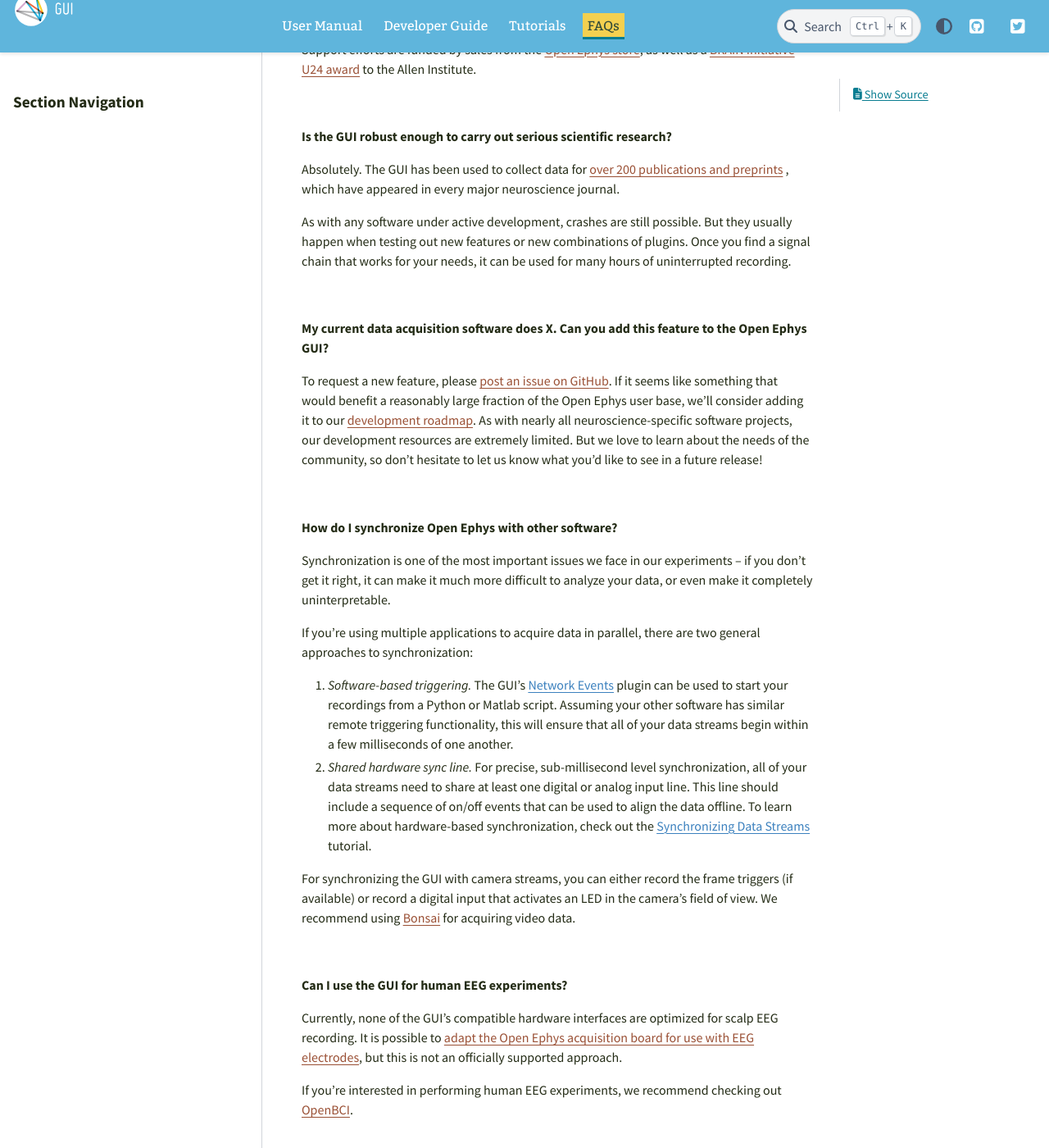
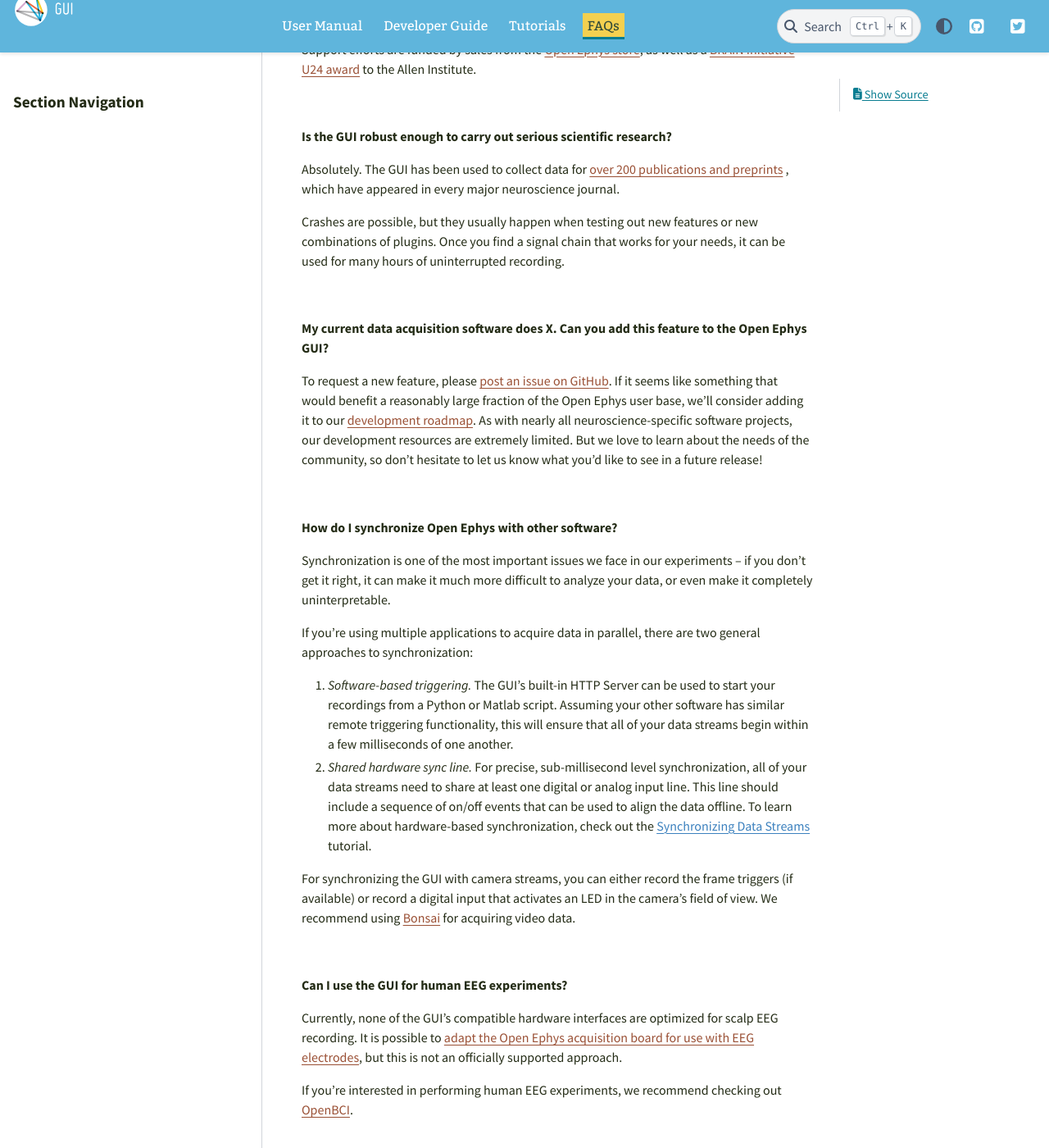
Before and after one commit to open-ephys/gui-docs, a Sphinx documentation site: the page built from source/FAQ/index.rst, in a window 1280 px wide and 1400 px high, scrolled down 463 px. Shown: the whole window at 82% size. Built offline with Sphinx 7.4.7 and the PyData theme 0.15.4, drawn with Linux system fonts in a browser that asks for light colours.

Commit message:
Update FAQs

```diff
--- a/source/FAQ/index.rst
+++ b/source/FAQ/index.rst
@@ -18,7 +18,7 @@
 
 Absolutely. The GUI has been used to collect data for `over 200 publications and preprints <https://open-ephys.org/publications>`__ , which have appeared in every major neuroscience journal.
 
-As with any software under active development, crashes are still possible. But they usually happen when testing out new features or new combinations of plugins. Once you find a signal chain that works for your needs, it can be used for many hours of uninterrupted recording.
+Crashes are possible, but they usually happen when testing out new features or new combinations of plugins. Once you find a signal chain that works for your needs, it can be used for many hours of uninterrupted recording.
 
 |
 
@@ -34,7 +34,7 @@
 
 If you're using multiple applications to acquire data in parallel, there are two general approaches to synchronization:
 
-(1) *Software-based triggering.* The GUI's :ref:`networkevents` plugin can be used to start your recordings from a Python or Matlab script. Assuming your other software has similar remote triggering functionality, this will ensure that all of your data streams begin within a few milliseconds of one another.
+(1) *Software-based triggering.* The GUI's built-in HTTP Server can be used to start your recordings from a Python or Matlab script. Assuming your other software has similar remote triggering functionality, this will ensure that all of your data streams begin within a few milliseconds of one another.
 
 (2) *Shared hardware sync line.* For precise, sub-millisecond level synchronization, all of your data streams need to share at least one digital or analog input line. This line should include a sequence of on/off events that can be used to align the data offline. To learn more about hardware-based synchronization, check out the :ref:`synchronization` tutorial.
 
```
